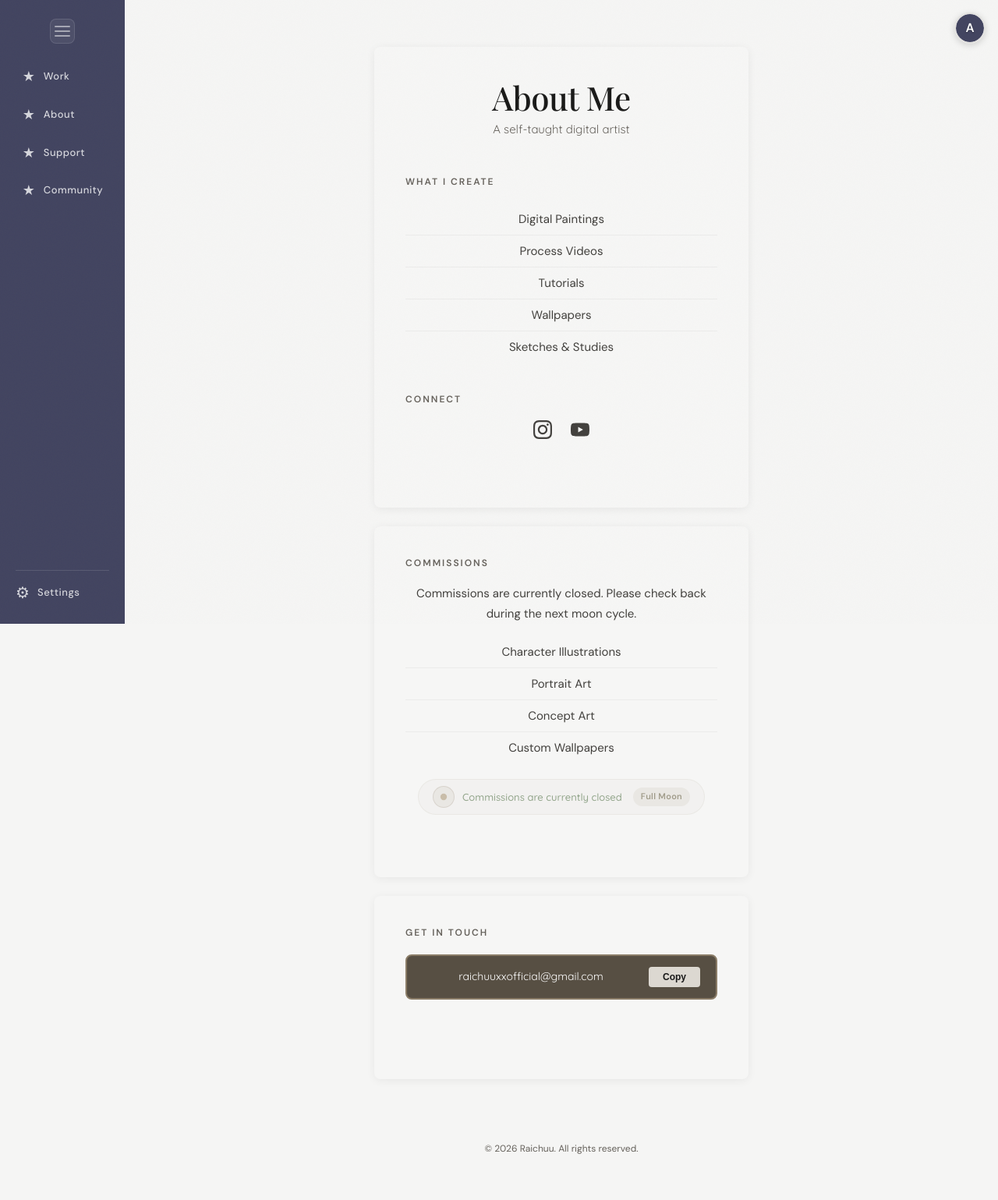
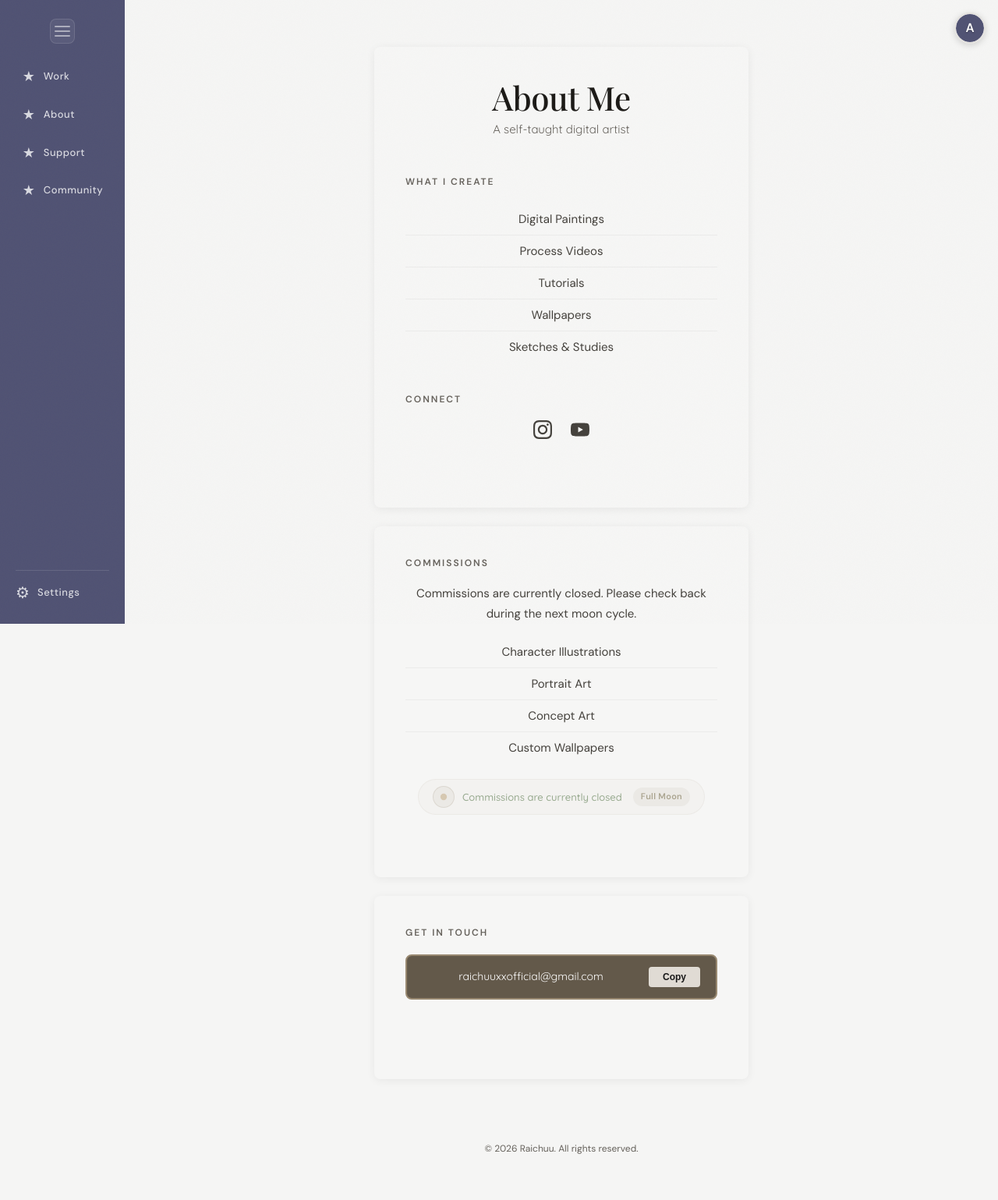
Before and after one commit to CattySmoothy/CattySmoothy, a Flask app: page /about in a window 1280 px wide. Shown: the whole page at 78% size. Run offline with Flask 3, Linux system fonts and the light colour scheme.

Commit message:
Fix theme color accuracy and apply to settings overlay; increase text saturation for theme-colored font

```diff
--- a/templates/base.html
+++ b/templates/base.html
@@ -547,61 +547,67 @@
                 const bgL = 96;
                 const surfL = 98;
 
-                // Text — always dark on the white background
                 const text1L = 10;
                 const text2L = 25;
                 const text3L = 38;
 
                 const hdrH = ((h + 200) % 360 + 360) % 360;
-                const hdrS = clamp(s, 8, 45);
-                const hdr1L = clamp(30 + (s / 100) * 10, 30, 40);
-                const hdr2L = clamp(44 + (s / 100) * 12, 44, 56);
+                const hdrS = clamp(s, 10, 55);
+                const hdr1L = clamp(l * 0.45, 28, 48);
+                const hdr2L = clamp(l * 0.65, 40, 65);
 
-                const cardDarkL = clamp(28 + (s / 100) * 12, 28, 40);
-                const featuredL = clamp(20 + (s / 100) * 10, 20, 30);
+                const cardDarkL = clamp(l * 0.4, 24, 42);
+                const featuredL = clamp(l * 0.3, 18, 34);
 
                 const onDarkL = 92;
                 const onLightL = 12;
 
+                const accentS = clamp(s * 0.9, 15, 60);
+                const accentL = clamp(l * 0.55 + 5, 30, 52);
+
                 return {
-                    '--color-bg': hslStr(h, clamp(s * 0.25, 2, 12), bgL),
-                    '--color-surface': hslStr(h, clamp(s * 0.15, 1, 8), surfL),
-                    '--color-text-primary': hslStr(h, clamp(s * 0.15, 3, 12), text1L),
-                    '--color-text-secondary': hslStr(h, clamp(s * 0.2, 4, 15), text2L),
-                    '--color-text-muted': hslStr(h, clamp(s * 0.25, 5, 18), text3L),
-                    '--color-accent': hslStr(h, clamp(s * 0.8, 10, 55), clamp(35 + (100 - s) * 0.15, 35, 50)),
+                    '--color-bg': hslStr(h, clamp(s * 0.35, 3, 15), bgL),
+                    '--color-surface': hslStr(h, clamp(s * 0.2, 2, 10), surfL),
+                    '--color-text-primary': hslStr(h, clamp(s * 0.4, 8, 28), text1L),
+                    '--color-text-secondary': hslStr(h, clamp(s * 0.35, 6, 22), text2L),
+                    '--color-text-muted': hslStr(h, clamp(s * 0.3, 5, 18), text3L),
+                    '--color-accent': hslStr(h, accentS, accentL),
 
                     '--color-header-start': hslStr(hdrH, hdrS, hdr1L),
-                    '--color-header-end': hslStr(hdrH, clamp(hdrS - 5, 3, 40), hdr2L),
+                    '--color-header-end': hslStr(hdrH, clamp(hdrS - 5, 5, 50), hdr2L),
 
-                    '--color-card-light': hslaStr(h, clamp(s * 0.3, 3, 20), bgL - 2, 0.95),
-                    '--color-card-light-end': hslaStr(h, clamp(s * 0.2, 2, 15), bgL - 5, 0.95),
-                    '--color-card-light-border': hslaStr(h, clamp(s * 0.35, 4, 25), bgL - 12, 0.6),
-                    '--color-card-dark': hslaStr(h, clamp(s * 0.7, 8, 45), cardDarkL, 0.92),
-                    '--color-card-dark-end': hslaStr(h, clamp(s * 0.5, 5, 35), cardDarkL - 5, 0.92),
-                    '--color-card-dark-solid': hslStr(h, clamp(s * 0.7, 8, 45), cardDarkL),
-                    '--color-card-dark-solid-end': hslStr(h, clamp(s * 0.5, 5, 35), cardDarkL - 3),
-                    '--color-card-featured': hslaStr(h, clamp(s * 0.8, 10, 50), featuredL, 0.92),
-                    '--color-card-featured-end': hslaStr(h, clamp(s * 0.6, 7, 40), featuredL - 4, 0.92),
-                    '--color-card-featured-solid': hslStr(h, clamp(s * 0.8, 10, 50), featuredL),
-                    '--color-card-featured-solid-end': hslStr(h, clamp(s * 0.6, 7, 40), featuredL - 2),
+                    '--color-card-light': hslaStr(h, clamp(s * 0.4, 5, 25), bgL - 2, 0.95),
+                    '--color-card-light-end': hslaStr(h, clamp(s * 0.3, 3, 18), bgL - 5, 0.95),
+                    '--color-card-light-border': hslaStr(h, clamp(s * 0.45, 6, 30), bgL - 12, 0.6),
+                    '--color-card-dark': hslaStr(h, clamp(s * 0.8, 10, 55), cardDarkL, 0.92),
+                    '--color-card-dark-end': hslaStr(h, clamp(s * 0.6, 7, 45), cardDarkL - 5, 0.92),
+                    '--color-card-dark-solid': hslStr(h, clamp(s * 0.8, 10, 55), cardDarkL),
+                    '--color-card-dark-solid-end': hslStr(h, clamp(s * 0.6, 7, 45), cardDarkL - 3),
+                    '--color-card-featured': hslaStr(h, clamp(s * 0.9, 12, 60), featuredL, 0.92),
+                    '--color-card-featured-end': hslaStr(h, clamp(s * 0.7, 8, 50), featuredL - 4, 0.92),
+                    '--color-card-featured-solid': hslStr(h, clamp(s * 0.9, 12, 60), featuredL),
+                    '--color-card-featured-solid-end': hslStr(h, clamp(s * 0.7, 8, 50), featuredL - 2),
 
                     '--color-email-bg': hslStr(hdrH, hdrS, hdr1L),
-                    '--color-email-text': hslStr(hdrH, clamp(hdrS + 10, 10, 60), clamp(hdr1L + 30, 65, 90)),
+                    '--color-email-text': hslStr(hdrH, clamp(hdrS + 10, 15, 65), clamp(hdr1L + 30, 65, 90)),
                     '--color-email-btn-text': hslStr(hdrH, hdrS, hdr1L),
-                    '--color-email-btn-hover-bg': hslStr(hdrH, clamp(hdrS + 10, 10, 60), clamp(hdr1L + 35, 70, 95)),
-                    '--color-email-feedback': hslStr(hdrH, clamp(hdrS + 3, 5, 35), clamp(hdr1L + 8, 40, 60)),
+                    '--color-email-btn-hover-bg': hslStr(hdrH, clamp(hdrS + 10, 15, 65), clamp(hdr1L + 35, 70, 95)),
+                    '--color-email-feedback': hslStr(hdrH, clamp(hdrS + 5, 8, 40), clamp(hdr1L + 8, 36, 60)),
 
-                    '--color-nav-border': hslStr(h, clamp(s * 0.2, 2, 12), bgL - 10),
-                    '--color-footer-text': hslStr(h, clamp(s * 0.2, 3, 15), text3L),
-                    '--color-work-card-bg': hslStr(h, clamp(s * 0.2, 2, 12), bgL - 8),
-                    '--color-on-dark': hslStr(h, clamp(s * 0.15, 2, 10), onDarkL),
-                    '--color-on-light': hslStr(h, clamp(s * 0.3, 5, 25), onLightL),
+                    '--color-nav-border': hslStr(h, clamp(s * 0.25, 3, 15), bgL - 10),
+                    '--color-footer-text': hslStr(h, clamp(s * 0.25, 5, 18), text3L),
+                    '--color-work-card-bg': hslStr(h, clamp(s * 0.25, 3, 15), bgL - 8),
+                    '--color-on-dark': hslStr(h, clamp(s * 0.2, 3, 12), onDarkL),
+                    '--color-on-light': hslStr(h, clamp(s * 0.4, 8, 28), onLightL),
                     '--color-card-dark-btn-bg': '#FFFFFF',
-                    '--color-card-featured-btn-bg': hslStr(h, clamp(s * 0.15, 2, 10), onDarkL),
-                    '--color-card-featured-btn-text': hslStr(h, clamp(s * 0.3, 5, 25), onLightL),
-                    '--color-list-border': hslStr(h, clamp(s * 0.15, 1, 8), bgL - 4),
-                    '--color-surface-alt': hslStr(h, clamp(s * 0.2, 2, 10), bgL - 2),
+                    '--color-card-featured-btn-bg': hslStr(h, clamp(s * 0.2, 3, 12), onDarkL),
+                    '--color-card-featured-btn-text': hslStr(h, clamp(s * 0.4, 8, 28), onLightL),
+                    '--color-list-border': hslStr(h, clamp(s * 0.2, 2, 10), bgL - 4),
+                    '--color-surface-alt': hslStr(h, clamp(s * 0.25, 3, 12), bgL - 2),
+
+                    // Sync the hardcoded --primary-warm values so the settings overlay matches the theme
+                    '--primary-warm': hslStr(h, accentS, accentL),
+                    '--primary-warm-light': hslStr(h, clamp(accentS - 5, 10, 50), clamp(accentL + 15, 50, 75)),
                 };
             }
 
```
